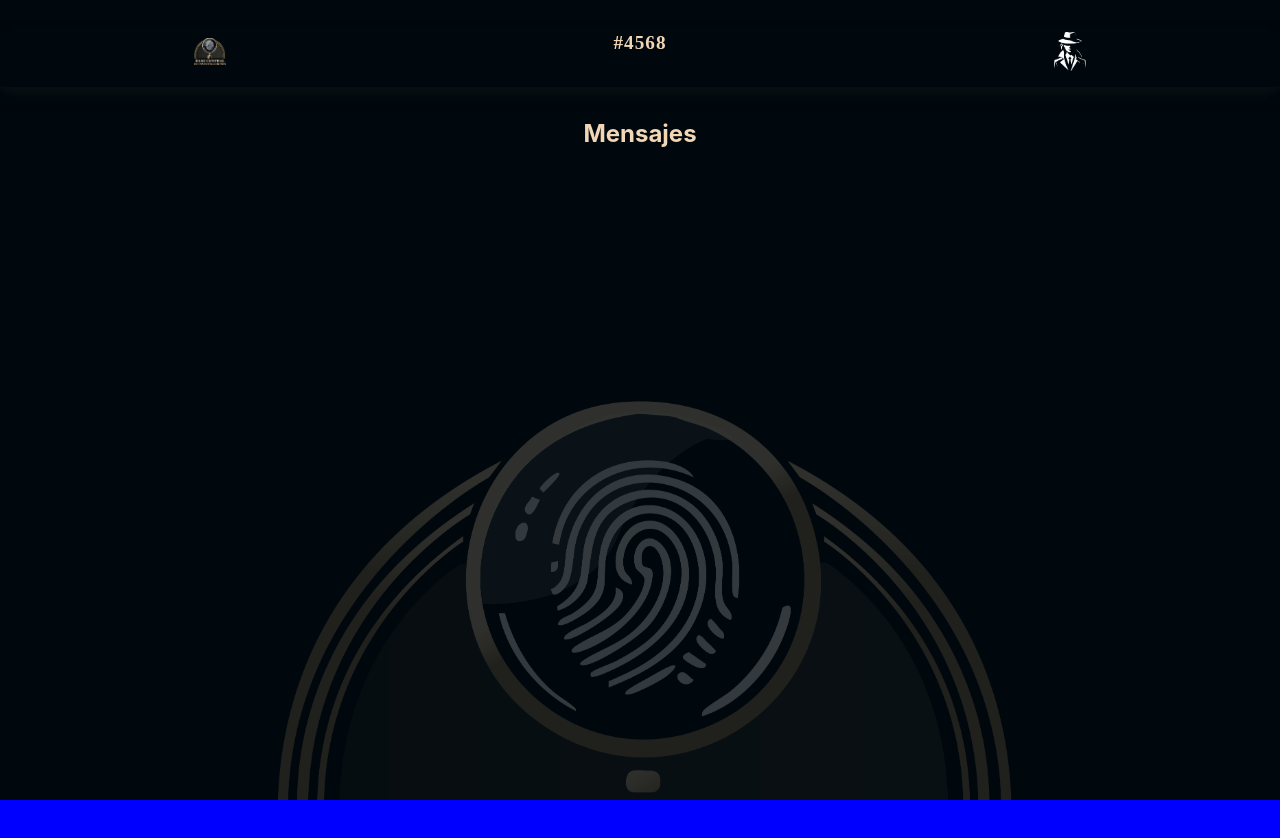
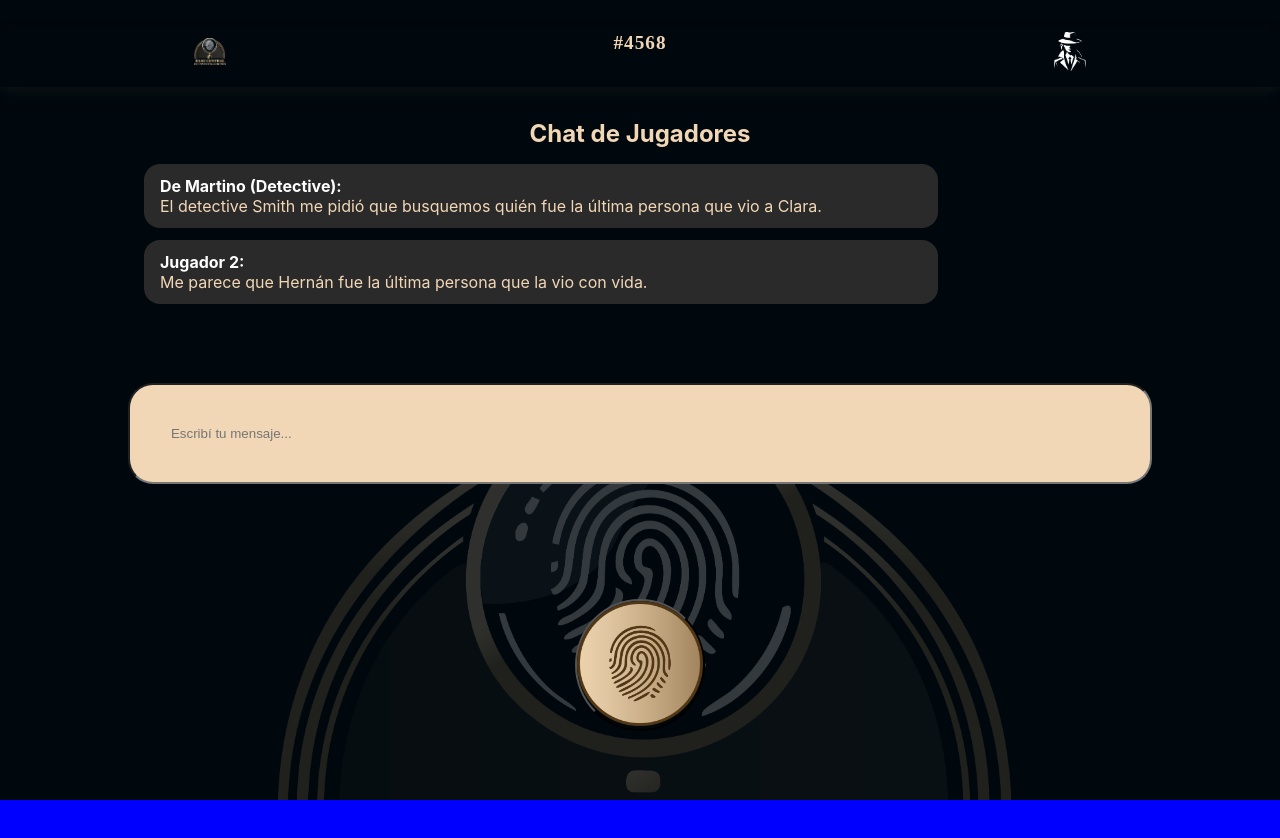
Before and after one commit to mdemartino26/tesis-desarrollo-app, a React (Create React App) app: page /chat in a window 1280 px wide. Shown: the top 838 px of the page. Built offline with nearby package versions, Linux system fonts and the light colour scheme.

Commit message:
chat players

```diff
--- a/src/components/Declaraciones/Declaraciones.js
+++ b/src/components/Declaraciones/Declaraciones.js
@@ -37,7 +37,7 @@ const declaraciones = [
     id: 3,
     codigo: "DOC003",
     resumen: [
-      "Hernán López, de 22 años, estudiaba en la universidad con Clara Torres. Aunque no eran muy cercanos, compartían clases y formaban parte del mismo grupo de estudio. Clara era responsable y solidaria.", "El día de su muerte, era <span class='destacado'> uno de los dos dias de la semana en el que se reunían</span>, pero ella nunca apareció, lo cual fue inusual. Hernán le escribió, pero no obtuvo respuesta. Al salir de la biblioteca y, al atravesar el parque, encontró el cuerpo de Clara entre los arbustos. Impactado, llamó a la policía.", " <span class='destacado'> La última vez que la vio con vida fue después de una clase de Procesos Cognitivos, cuando Clara se quedó hablando con el profesor, los eschuchó discutir y asumió que era por correcciones del último trabajo que entregaron. </span>",
+      "Hernán López, de 22 años, estudiaba en la universidad con Clara Torres. Aunque no eran muy cercanos, compartían clases y formaban parte del mismo grupo de estudio. Clara era responsable y solidaria.", "El día de su muerte, era <span class='destacado'> uno de los dos dias de la semana en el que se reunían</span>, pero ella nunca apareció, lo cual fue inusual. Hernán le escribió, pero no obtuvo respuesta. Al salir de la biblioteca y, al atravesar el parque, encontró el cuerpo de Clara entre los arbustos. Impactado, llamó a la policía.", "  La última vez que la vio con vida fue después de una clase de Procesos Cognitivos,<span class='destacado'> Raúl Tomaso</span>, cuando Clara se quedó hablando con el profesor, los eschuchó discutir y asumió que era por correcciones del último trabajo que entregaron. ",
     ],
     tipo: "sospechoso",
     nombre: "Hernán López",
--- a/src/pages/Chat/Chat.js
+++ b/src/pages/Chat/Chat.js
@@ -1,43 +1,77 @@
-import React, { useEffect, useRef } from "react";
+import React, { useEffect, useRef, useState } from "react";
 import Nav2 from "../../components/Nav/Nav2";
 import ButtonMenu from "../../components/ButtonMenu/ButtonMenu";
+import "./styles.css";
 
-function Chat({ conversation, isTyping, onBack, onSendMessage, alreadyRead, onFinishDisplay }) {
+function Chat() {
+  const [mensajes, setMensajes] = useState([
+    {
+      id: 1,
+      sender: "De Martino (Detective)",
+      text: "El detective Smith me pidió que busquemos quién fue la última persona que vio a Clara.",
+    },
+    {
+      id: 2,
+      sender: "Jugador 2",
+      text: "Me parece que Hernán fue la última persona que la vio con vida.",
+    },
+  ]);
+
+  const [inputValue, setInputValue] = useState("");
   const chatEndRef = useRef(null);
-  const prevConversationIdRef = useRef(null);
 
   useEffect(() => {
-    if (conversation?.id !== prevConversationIdRef.current) {
-      chatEndRef.current?.scrollIntoView({ behavior: "smooth" });
-      prevConversationIdRef.current = conversation?.id;
+    chatEndRef.current?.scrollIntoView({ behavior: "smooth" });
+  }, [mensajes]);
+
+  const handleInputChange = (e) => setInputValue(e.target.value);
+
+  const handleKeyPress = (e) => {
+    if (e.key === "Enter" && inputValue.trim()) {
+      enviarMensaje();
     }
-  }, [conversation?.id]);
+  };
+
+  const enviarMensaje = () => {
+    if (!inputValue.trim()) return;
+
+    const nuevoMensaje = {
+      id: mensajes.length + 1,
+      sender: "Vos",
+      text: inputValue.trim(),
+    };
+
+    setMensajes([...mensajes, nuevoMensaje]);
+    setInputValue("");
+  };
 
   return (
     <div className="fondoGeneral">
       <Nav2 />
       <div className="sospechosos-page">
-        <h2>Mensajes</h2>
+        <h2>Chat de Jugadores</h2>
 
-        <div className="chat-contenedor">
-          {conversation?.messages.map((msg, index) => (
-            <div
-              key={index}
-              className={`mensaje-${msg.sender}`}
-            >
-              {msg.text}
+        <div className="chat-messages">
+          {mensajes.map((msg) => (
+            <div key={msg.id} className="chat-message chat-npc">
+              <strong>{msg.sender}:</strong>
+              <p>{msg.text}</p>
             </div>
-
           ))}
-
-          {isTyping && (
-            <div className="mensaje-npc typing">Detective Smith está escribiendo</div>
-          )}
-
           <div ref={chatEndRef} />
         </div>
+
+        <input
+          type="text"
+          className="chat-reply-input"
+          placeholder="Escribí tu mensaje..."
+          value={inputValue}
+          onChange={handleInputChange}
+          onKeyDown={handleKeyPress}
+        />
       </div>
 
+      <ButtonMenu className="button-menu" />
     </div>
   );
 }
```
Also changed, not shown: src/pages/Chat/styles.css (added).
